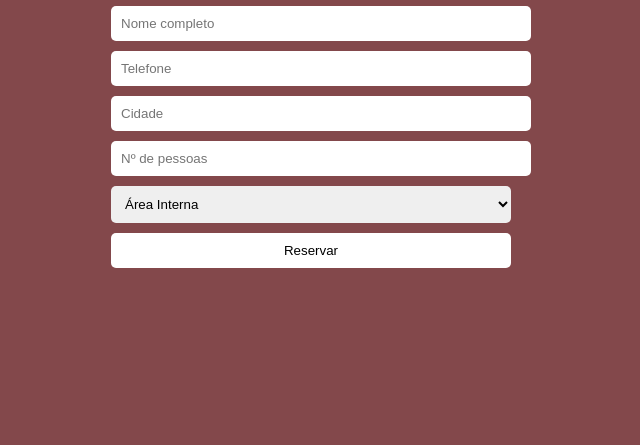
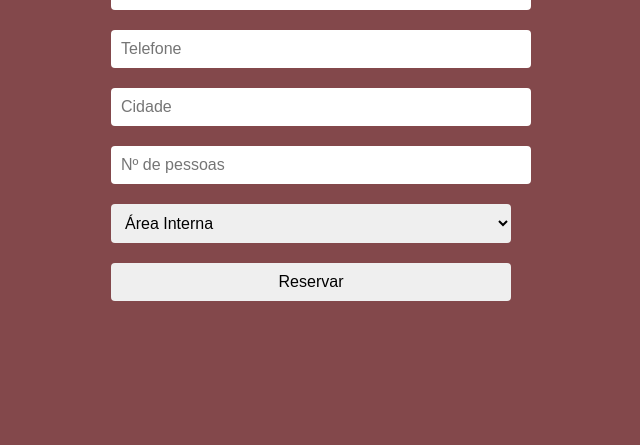
Before and after one commit to NilcileneLeiroz/Reserva-de-Mesas-, a plain HTML site: page index.html in a window 1280 px wide. Shown: the part 355-800 px from the top of the page, without its empty margins (329-969 px from the left). Drawn offline with Linux system fonts and the light colour scheme.

Commit message:
Add files via upload

```diff
--- a/index.html
+++ b/index.html
@@ -3,6 +3,7 @@
 <html lang="pt-BR">
 <head>
     <meta charset="UTF-8">
+    <meta name="viewport" content="width=device-width, initial-scale=1.0">
     <title>Reservas de Mesas</title>
     <link rel="stylesheet" href="style.css">
 </head>
@@ -10,18 +11,15 @@
     <div class="container">
         <img src="logo.png" alt="Logo" class="logo">
         <h1>Reservas de Mesas:</h1>
-        <form id="reservaForm">
-            <input type="text" placeholder="Nome completo" id="nome" required>
-            <input type="text" placeholder="Telefone" id="telefone" required>
-            <input type="text" placeholder="Cidade" id="cidade" required>
-            <input type="number" placeholder="Nº de pessoas" id="quantidade" required>
-            <select id="area" required>
-                <option value="">Área Interna</option>
-                <option value="interna">Área Interna</option>
-                <option value="externa">Área Externa</option>
-            </select>
-            <button type="submit">Reservar</button>
-        </form>
+        <input type="text" placeholder="Nome completo">
+        <input type="text" placeholder="Telefone">
+        <input type="text" placeholder="Cidade">
+        <input type="number" placeholder="Nº de pessoas">
+        <select>
+            <option>Área Interna</option>
+            <option>Área Externa</option>
+        </select>
+        <button>Reservar</button>
     </div>
     <script src="script.js"></script>
 </body>
--- a/script.js
+++ b/script.js
@@ -1,5 +1,3 @@
 
-document.getElementById('reservaForm').addEventListener('submit', function(e) {
-    e.preventDefault();
-    alert('Reserva enviada com sucesso!');
-});
+// Script pode ser expandido depois
+console.log('Página carregada');
--- a/style.css
+++ b/style.css
@@ -1,38 +1,34 @@
 
 body {
-    background-color: #83484B;
     margin: 0;
     padding: 0;
+    background-color: #83484B;
     font-family: Arial, sans-serif;
     display: flex;
     justify-content: center;
     align-items: center;
-    min-height: 100vh;
+    height: 100vh;
+    text-align: center;
 }
 
 .container {
-    text-align: center;
-    background-color: #83484B;
+    width: 90%;
+    max-width: 400px;
+    background-color: transparent;
     padding: 20px;
-    width: 100%;
-    max-width: 400px;
+    border-radius: 8px;
+}
+
+.logo {
+    max-width: 120px;
+    margin-bottom: 10px;
 }
 
 input, select, button {
-    display: block;
     width: 100%;
+    margin: 10px 0;
     padding: 10px;
-    margin: 10px auto;
+    font-size: 16px;
     border: none;
-    border-radius: 5px;
+    border-radius: 4px;
 }
-
-button {
-    background-color: white;
-    cursor: pointer;
-}
-
-.logo {
-    width: 120px;
-    margin-bottom: 20px;
-}
```
Also changed, not shown: 1 other file.
